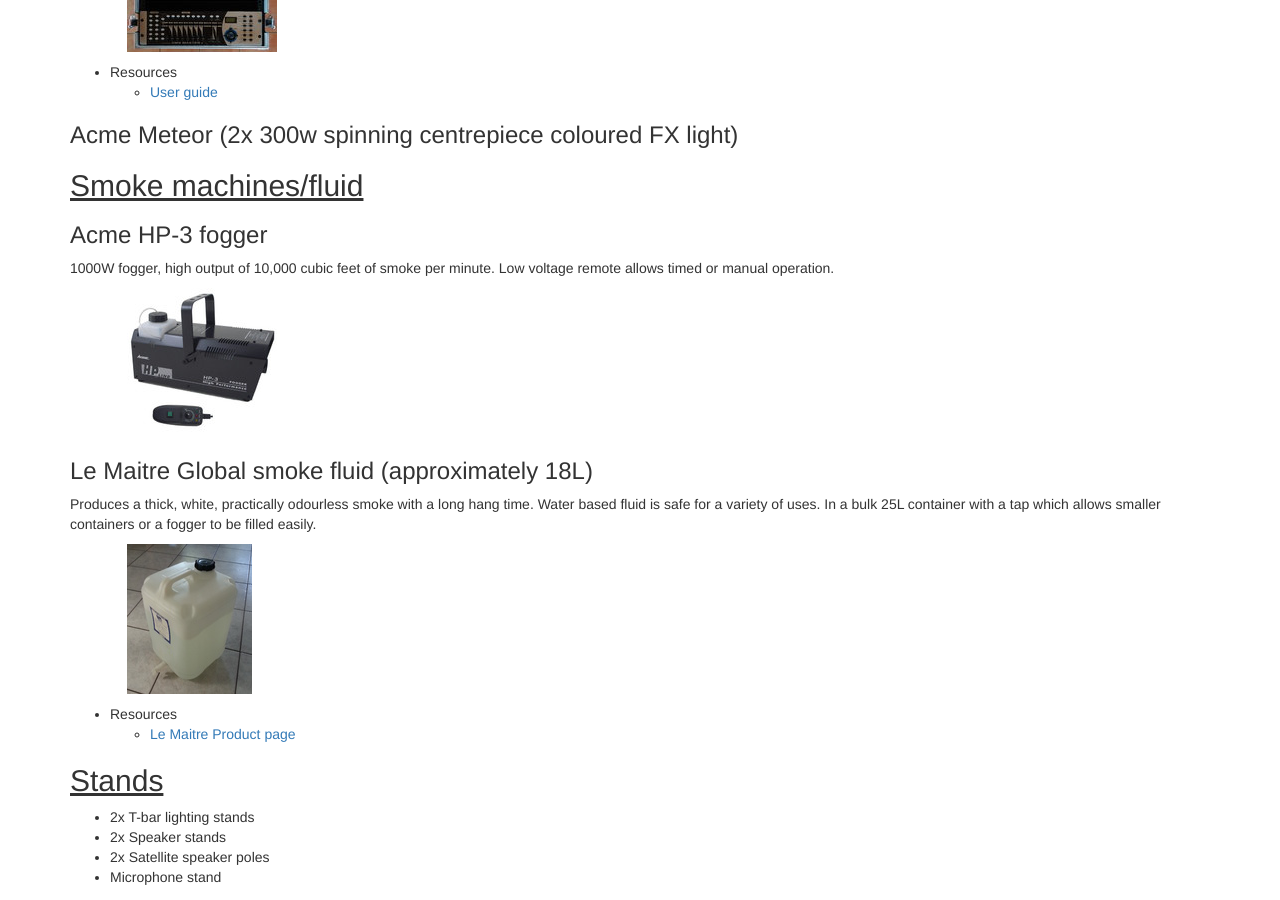
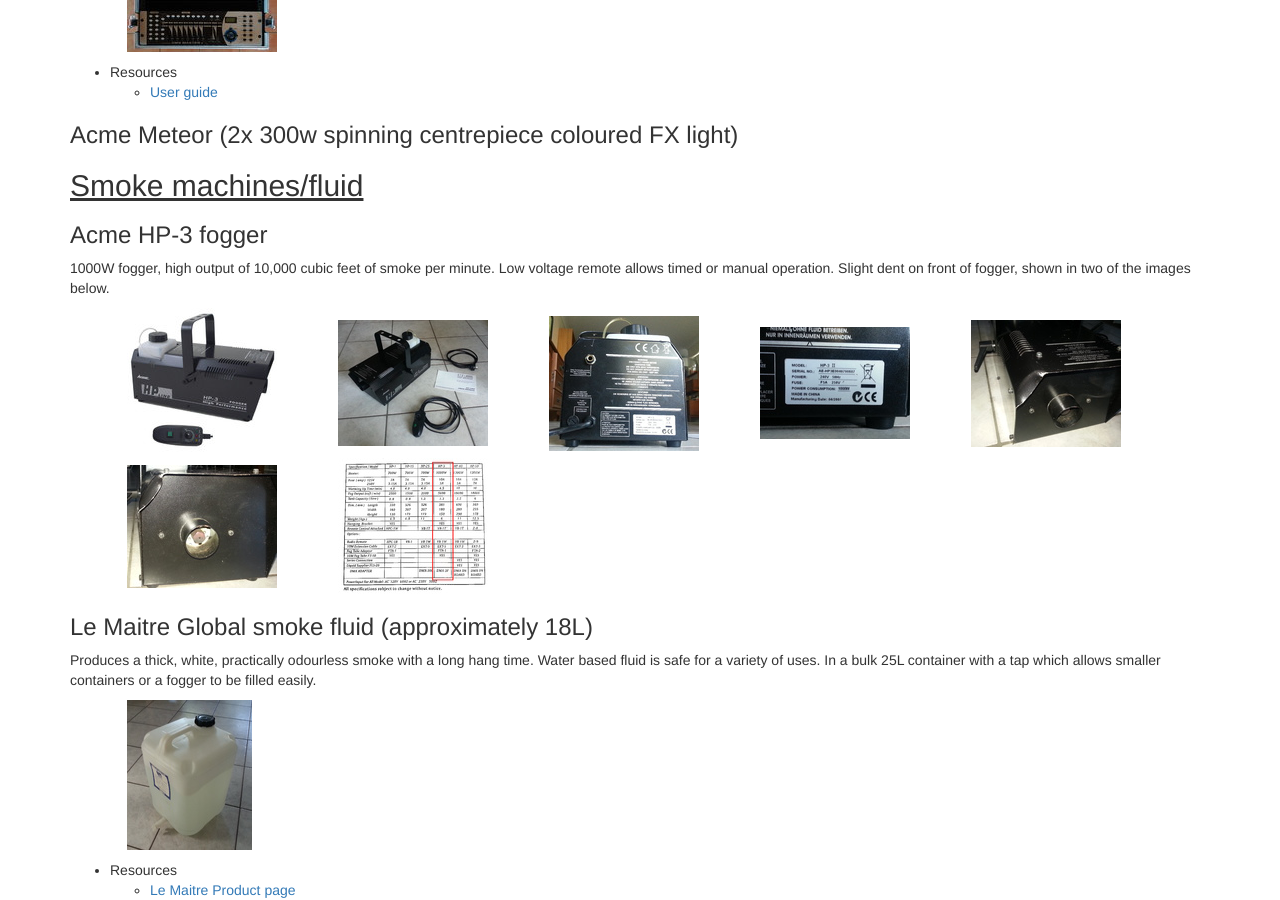
Before and after one commit to mdjnewman/av-gear-sale, a Jekyll site: the page built from index.md, in a window 1280 px wide and 900 px high, scrolled down 5479 px. Built offline with Jekyll 4.4.1, drawn with Linux system fonts in a browser that asks for light colours; nearby versions of some CDN libraries; comment, search, counter and statistics services are not loaded.

Commit message:
Adding fogger images

```diff
--- a/index.md
+++ b/index.md
@@ -287,9 +287,16 @@
 ### Acme HP-3 fogger
 
 1000W fogger, high output of 10,000 cubic feet of smoke per minute. Low voltage remote allows timed or manual operation.
+Slight dent on front of fogger, shown in two of the images below.
 
 <p>
 {% include image.html filename="hp-3-fogger.jpeg" %}
+{% include image.html filename="hp-3-fogger-all.jpg" %}
+{% include image.html filename="hp-3-fogger-rear.jpg" %}
+{% include image.html filename="hp-3-fogger-label.jpg" %}
+{% include image.html filename="hp-3-fogger-damage-1.jpg" %}
+{% include image.html filename="hp-3-fogger-damage-2.jpg" %}
+{% include image.html filename="hp-3-fogger-manual.jpg" %}
 </p>
 
 ### Le Maitre Global smoke fluid (approximately 18L)
```
Also changed, not shown: assets/images/hp-3-fogger-all.jpg (added), assets/images/hp-3-fogger-damage-1.jpg (added), assets/images/hp-3-fogger-damage-2.jpg (added), assets/images/hp-3-fogger-label.jpg (added), assets/images/hp-3-fogger-manual.jpg (added), assets/images/thumbs/hp-3-fogger-all.jpg (added), assets/images/thumbs/hp-3-fogger-damage-1.jpg (added), assets/images/thumbs/hp-3-fogger-damage-2.jpg (added), assets/images/thumbs/hp-3-fogger-label.jpg (added), assets/images/thumbs/hp-3-fogger-manual.jpg (added), assets/images/thumbs/hp-3-fogger-rear.jpg (added), 1 other file.
